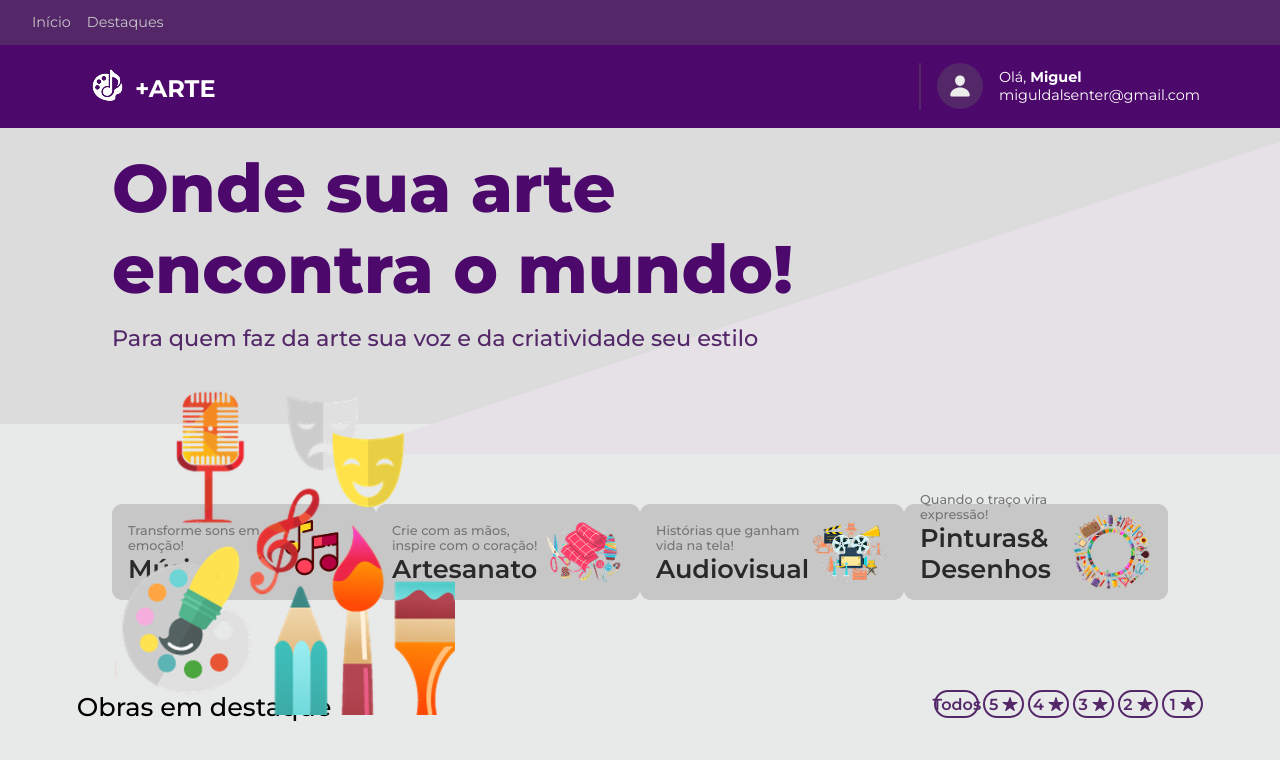
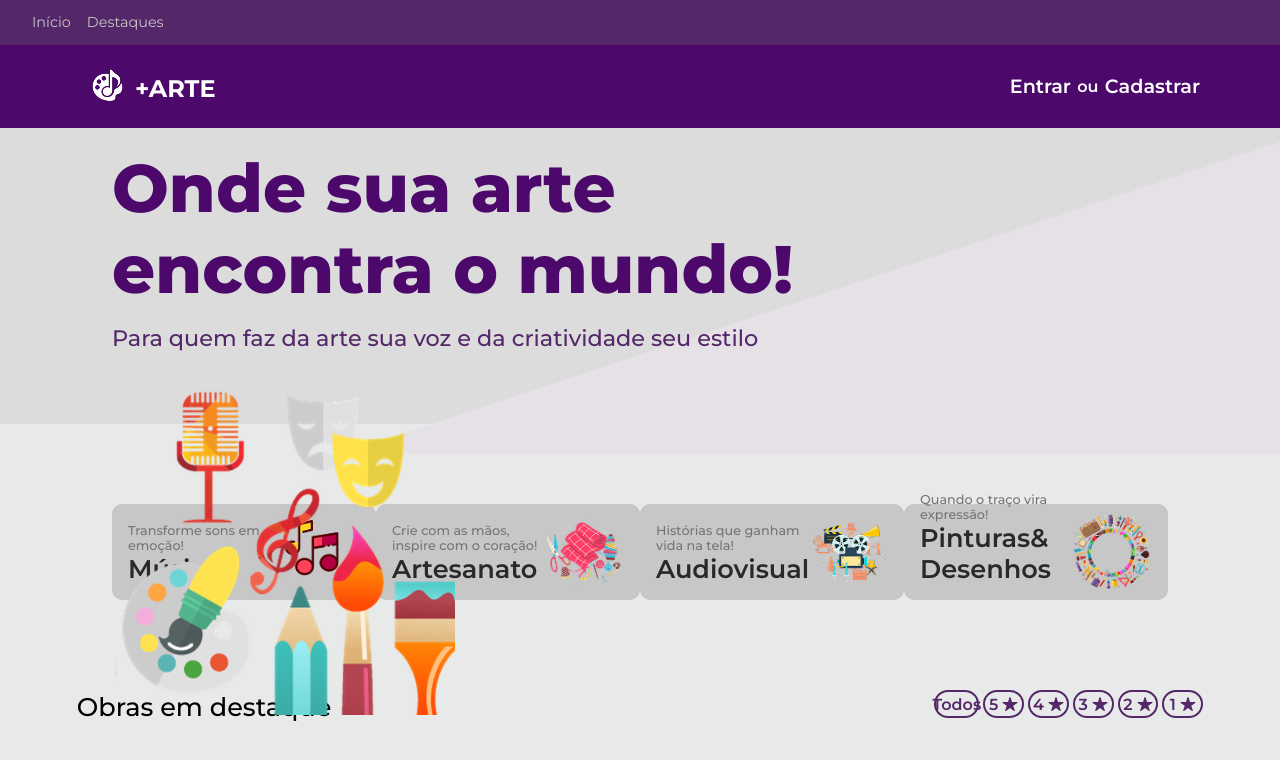
Before and after one commit to FelipeSVidal0/ArtistasFrontend, a React (Create React App) app: page / in a window 1280 px wide. Shown: the top 760 px of the page. Built offline with nearby package versions, Linux system fonts and the light colour scheme.

Commit message:
feat: componentes navbar e footer

```diff
--- a/src/components/navbar/Navbar.css
+++ b/src/components/navbar/Navbar.css
@@ -71,3 +71,34 @@ header {
 .nav-username {
     font-weight: 700;
 }
+
+.nav-user{
+    color: #fff;
+    font-weight: 600;
+    display: flex;
+    justify-content: space-between;
+    gap: 0.5vw;
+
+}
+
+.SignUp{
+    background-color: transparent;
+    color: #fff;
+    font-size: 1.2rem;
+    font-weight: 600;
+}
+
+.SignUp:hover{
+    text-decoration: underline;
+}
+
+.LogIn{
+    background-color: transparent;
+    color: #fff;
+    font-weight: 600;
+    font-size: 1.2rem;
+}
+
+.LogIn:hover{
+    text-decoration: underline;
+}
--- a/src/components/navbar/Navbar.js
+++ b/src/components/navbar/Navbar.js
@@ -4,7 +4,7 @@ import { IonIcon } from '@ionic/react';
 
 function Navbar() {
 
-    const isLoggedIn = true;
+    const isLoggedIn = false;
 
     return (
         <header>
@@ -32,7 +32,11 @@ function Navbar() {
                     </div>
 
                 ) : (
-                    <p>Entrar ou Cadastrar</p>
+                    <div className='nav-user'>
+                        <button className='LogIn'>Entrar</button>
+                        <p>ou</p>
+                        <button className='SignUp'>Cadastrar</button>
+                    </div>
                 )}
             </div>
         </header>
```
Also changed, not shown: src/components/footer/Footer.css (added, +78 -0 lines), src/components/footer/Footer.js (added, +38 -0 lines).
